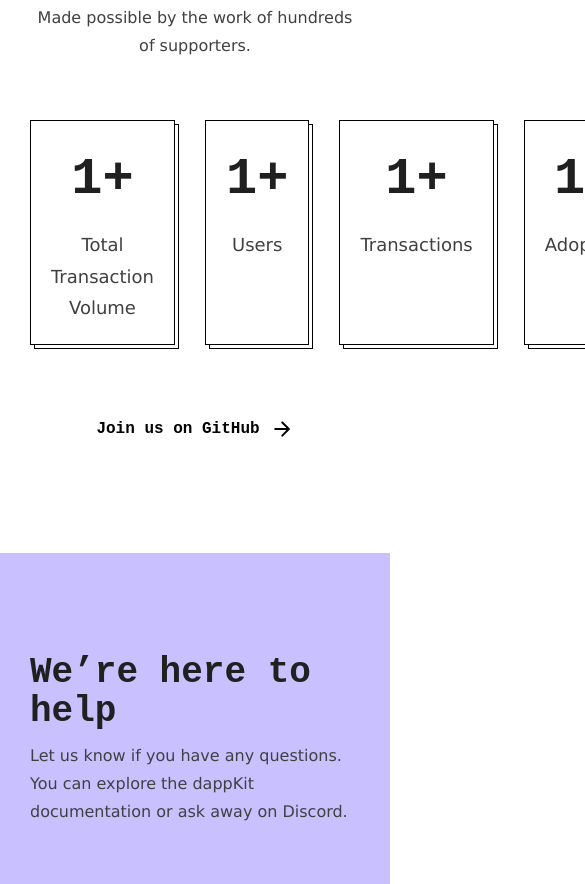
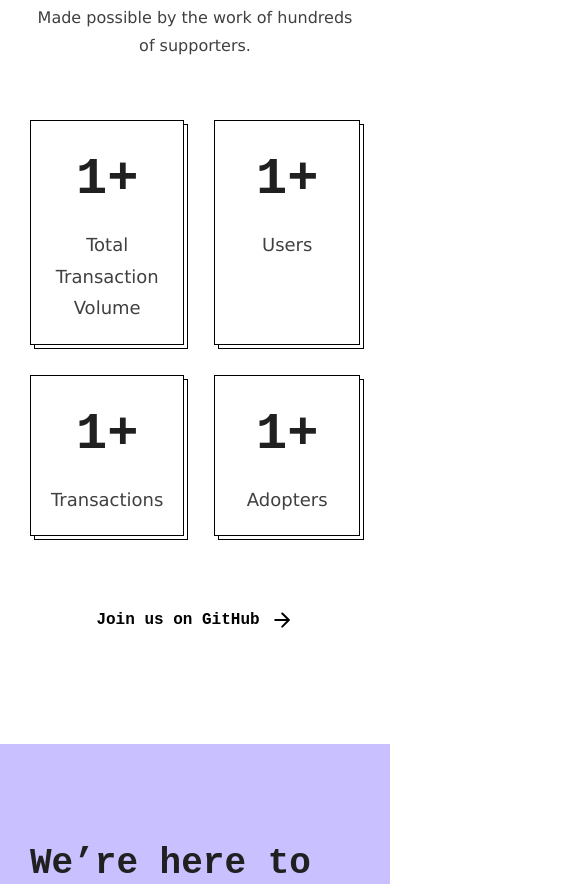
Before and after one commit to layerx-labs/dappkit-landing-page, a React (Create React App) app: page / in a window 390 px wide. Shown: the part 10140-11024 px from the top of the page, 585 px wide, since content can reach past the window. Built offline with nearby package versions, Linux system fonts and the light colour scheme.

Commit message:
Add responsiveness magic on data

```diff
--- a/src/components/data.js
+++ b/src/components/data.js
@@ -3,12 +3,17 @@ import { rem } from "polished";
 import Section from "./design/section";
 import Card from "./design/card";
 import ButtonLink from "./design/button-link";
+import { device } from "../styles/design-tokens";
 
 const Grid = styled.div`
   margin-bottom: ${rem("60px")};
   display: grid;
-  grid-template-columns: repeat(4, 1fr);
+  grid-template-columns: repeat(2, 1fr);
   grid-gap: ${rem("30px")};
+
+  @media ${device.l} {
+    grid-template-columns: repeat(4, 1fr);
+  }
 
   .card {
     padding: ${rem("20px")};
```
